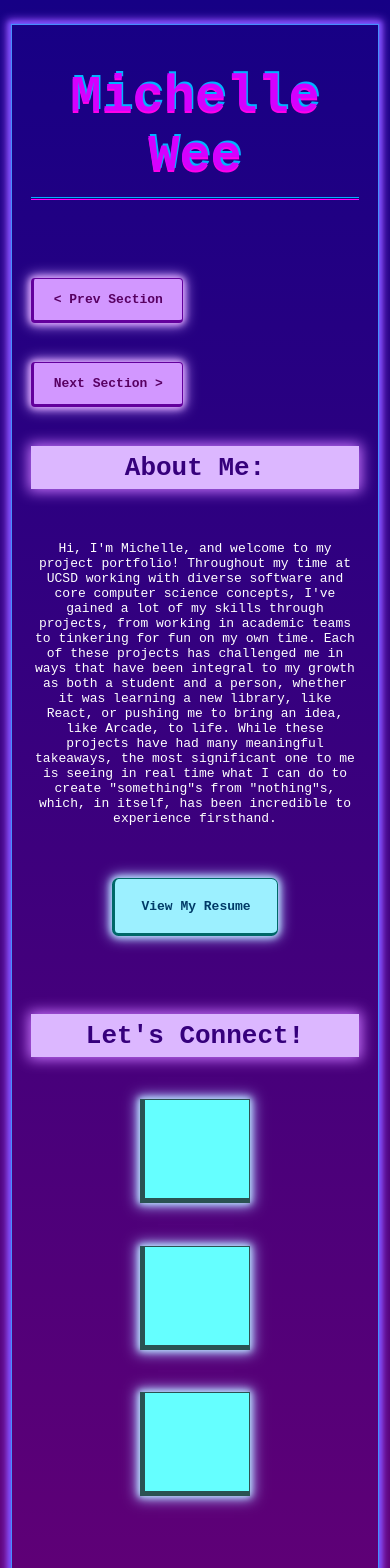
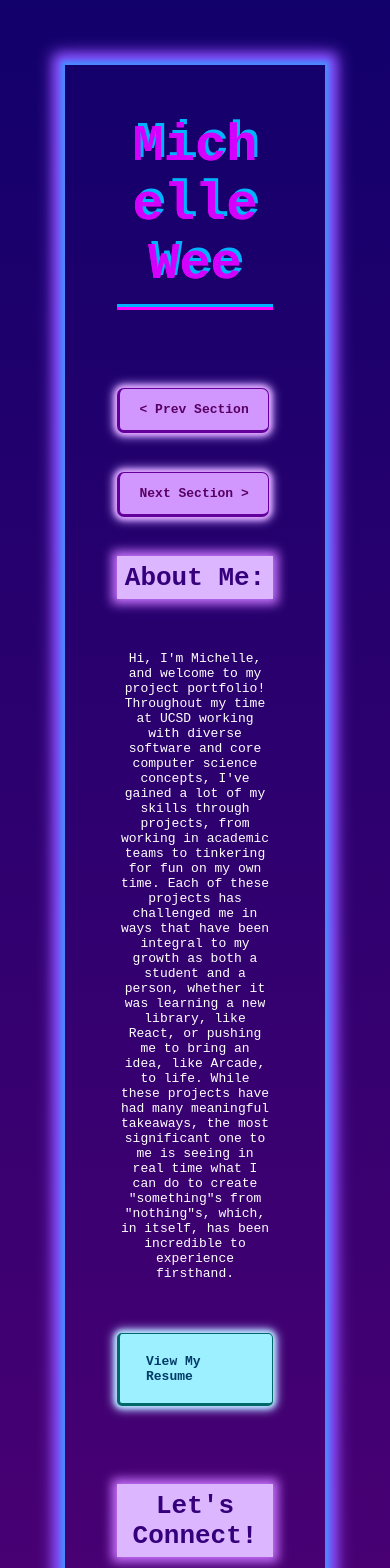
Before and after one commit to MichelleW1234/Michelles_Portfolio, a React (Vite) app in the folder Michelles_Portfolio/: page /#/home in a window 390 px wide. Shown: the top 1568 px of the page. Built offline with nearby package versions, Linux system fonts and the light colour scheme.

Commit message:
changing css units

```diff
--- a/Michelles_Portfolio/src/App.css
+++ b/Michelles_Portfolio/src/App.css
@@ -4,11 +4,17 @@
 
 }
 
+html {
+
+  font-size: 100%;
+
+}
+
 body{
 
+  min-height: 100vh;
   display: flex;
   flex-direction: column;
-  justify-content: center;
 
   gap: 5rem;
   padding: 4rem;
@@ -48,7 +54,7 @@ a, a:link, a:visited, a:hover {
 
 h1, h2, h3, h4, p {
 
-  margin: 0;
+  margin: 0rem;
 
 }
 
@@ -97,7 +103,8 @@ p, button, a {
   display: flex;
   flex-direction: column;
 
-  gap: 1em;
+  gap: 1rem;
+
 }
 
 
@@ -107,19 +114,19 @@ p, button, a {
 
   color: rgb(212, 0, 255);
   text-shadow:
-    0.3rem -0.25rem 0rem rgb(0, 179, 255),
-    0rem 0.2rem 0rem rgb(255, 0, 234);
+    3px -3px 0px rgb(0, 179, 255),
+    0px 0px 0px rgb(255, 0, 234);
 
 }
 
 
 .horizontalLine {
 
-  height: 0.2vh;
+  height: 3px;
   width: 100%;
 
   background-color: #ff00ff;
-  box-shadow: 0px -2px 0px rgb(0, 179, 255);
+  box-shadow: 0px -3px 0px rgb(0, 179, 255);
 
 }
 
@@ -128,26 +135,25 @@ p, button, a {
 
 /* Animations: */
 
-
 @keyframes glowing-body {
 
   0% {
     box-shadow:
-      0 0 1vh 1vh rgb(70, 143, 253),
-      0 0 2vh 1.5vh rgb(117, 79, 252),
-      0 0 3.5vh 2vh rgb(153, 80, 254);
+      0 0 5px 4px rgb(70, 143, 253),
+      0 0 10px 8px rgb(117, 79, 252),
+      0 0 15px 12px rgb(153, 80, 254);
   }
   50% {
     box-shadow:
-      0 0 1vh 1vh rgba(70, 143, 253, 0.383),
-      0 0 2vh 1.5vh rgba(116, 79, 252, 0.335),
-      0 0 3.5vh 2vh rgba(152, 80, 254, 0.373);
+      0 0 5px 4px rgb(70, 143, 253, 0.5),
+      0 0 10px 8px rgb(117, 79, 252, 0.5),
+      0 0 15px 12px rgb(153, 80, 254, 0.5);
   }
   100% {
     box-shadow:
-      0 0 1vh 1vh rgb(70, 143, 253),
-      0 0 2vh 1.5vh rgb(117, 79, 252),
-      0 0 3.5vh 2vh rgb(153, 80, 254);
+      0 0 5px 4px rgb(70, 143, 253),
+      0 0 10px 8px rgb(117, 79, 252),
+      0 0 15px 12px rgb(153, 80, 254);
   }
 
 }
@@ -158,18 +164,18 @@ p, button, a {
 
   0% {
     box-shadow:
-      0 0 0.5rem 0.1rem rgb(248, 194, 255),
-      0 0 1rem 0.2rem rgb(204, 138, 255);
+      0 0 5px 2px rgb(248, 194, 255),
+      0 0 10px 4px rgb(204, 138, 255);
   }
   50% {
     box-shadow:
-      0 0 0.5rem 0.1rem rgb(248, 194, 255, 0.5),
-      0 0 1rem 0.2rem rgb(204, 138, 255, 0.5);
+      0 0 5px 2px rgb(248, 194, 255, 0.5),
+      0 0 10px 4px rgb(204, 138, 255, 0.5);
   }
   100% {
     box-shadow:
-      0 0 0.5rem 0.1rem rgb(248, 194, 255),
-      0 0 1rem 0.2rem rgb(204, 138, 255);
+      0 0 5px 2px rgb(248, 194, 255),
+      0 0 10px 4px rgb(204, 138, 255);
   }
 
 }
@@ -179,18 +185,18 @@ p, button, a {
 
   0% {
     box-shadow:
-      0 0 0.5rem 0.1rem rgb(249, 88, 255),
-      0 0 1rem 0.2rem rgb(200, 106, 255);
+      0 0 5px 2px rgb(249, 88, 255),
+      0 0 10px 4px rgb(200, 106, 255);
   }
   50% {
     box-shadow:
-      0 0 0.5rem 0.1rem rgb(249, 88, 255, 0.5),
-      0 0 1rem 0.2rem rgb(200, 106, 255, 0.5);
+      0 0 5px 2px rgb(249, 88, 255, 0.5),
+      0 0 10px 4px rgb(200, 106, 255, 0.5);
   }
   100% {
     box-shadow:
-      0 0 0.5rem 0.1rem rgb(249, 88, 255),
-      0 0 1rem 0.2rem rgb(200, 106, 255);
+      0 0 5px 2px rgb(249, 88, 255),
+      0 0 10px 4px rgb(200, 106, 255);
   }
 
 }
@@ -202,18 +208,18 @@ p, button, a {
 
   0% {
     box-shadow:
-      0 0 0.5rem 0.1rem rgb(227, 169, 254),
-      0 0 1rem 0.2rem rgb(199, 156, 255);
+      0 0 5px 2px rgb(227, 169, 254),
+      0 0 10px 4px rgb(199, 156, 255);
   }
   50% {
     box-shadow:
-      0 0 0.5rem 0.1rem rgb(227, 169, 254, 0.5),
-      0 0 1rem 0.2rem rgb(199, 156, 255, 0.5);
+      0 0 5px 2px rgb(227, 169, 254, 0.5),
+      0 0 10px 4px rgb(199, 156, 255, 0.5);
   }
   100% {
     box-shadow:
-      0 0 0.5rem 0.1rem rgb(227, 169, 254),
-      0 0 1rem 0.2rem rgb(199, 156, 255);
+      0 0 5px 2px rgb(227, 169, 254),
+      0 0 10px 4px rgb(199, 156, 255);
   }
 
 }
@@ -223,18 +229,18 @@ p, button, a {
 
   0% {
     box-shadow:
-      0 0 0.5rem 0.1rem rgb(191, 88, 255),
-      0 0 1rem 0.2rem rgb(148, 71, 255);
+      0 0 5px 2px rgb(191, 88, 255),
+      0 0 10px 4px rgb(148, 71, 255);
   }
   50% {
     box-shadow:
-      0 0 0.5rem 0.1rem rgb(191, 88, 255, 0.5),
-      0 0 1rem 0.2rem rgb(148, 71, 255, 0.5);
+      0 0 5px 2px rgb(191, 88, 255, 0.5),
+      0 0 10px 4px rgb(148, 71, 255, 0.5);
   }
   100% {
     box-shadow:
-      0 0 0.5rem 0.1rem rgb(191, 88, 255),
-      0 0 1rem 0.2rem rgb(148, 71, 255);
+      0 0 5px 2px rgb(191, 88, 255),
+      0 0 10px 4px rgb(148, 71, 255);
   }
 
 }
@@ -245,18 +251,18 @@ p, button, a {
 
   0% {
     box-shadow:
-      0 0 0.5rem 0.1rem rgb(185, 229, 255),
-      0 0 1rem 0.2rem rgb(174, 195, 255);
+      0 0 5px 2px rgb(185, 229, 255),
+      0 0 10px 4px rgb(174, 195, 255);
   }
   50% {
     box-shadow:
-      0 0 0.5rem 0.1rem rgb(185, 229, 255, 0.5),
-      0 0 1rem 0.2rem rgb(174, 195, 255, 0.5);
+      0 0 5px 2px rgb(185, 229, 255, 0.5),
+      0 0 10px 4px rgb(174, 195, 255, 0.5);
   }
   100% {
     box-shadow:
-      0 0 0.5rem 0.1rem rgb(185, 229, 255),
-      0 0 1rem 0.2rem rgb(174, 195, 255);
+      0 0 5px 2px rgb(185, 229, 255),
+      0 0 10px 4px rgb(174, 195, 255);
   }
 
 }
@@ -266,18 +272,18 @@ p, button, a {
 
   0% {
     box-shadow:
-      0 0 0.5rem 0.1rem rgb(59, 172, 192),
-      0 0 1rem 0.2rem rgb(37, 121, 177);
+      0 0 5px 2px rgb(59, 172, 192),
+      0 0 10px 4px rgb(37, 121, 177);
   }
   50% {
     box-shadow:
-      0 0 0.5rem 0.1rem rgb(59, 172, 192, 0.5),
-      0 0 1rem 0.2rem rgb(37, 121, 177, 0.5);
+      0 0 5px 2px rgb(59, 172, 192, 0.5),
+      0 0 10px 4px rgb(37, 121, 177, 0.5);
   }
   100% {
     box-shadow:
-      0 0 0.5rem 0.1rem rgb(59, 172, 192),
-      0 0 1rem 0.2rem rgb(37, 121, 177);
+      0 0 5px 2px rgb(59, 172, 192),
+      0 0 10px 4px rgb(37, 121, 177);
   }
 
 }
@@ -288,18 +294,18 @@ p, button, a {
 
   0% {
     box-shadow:
-      0 0 0.5rem 0.1rem rgb(185, 205, 255),
-      0 0 1rem 0.2rem rgb(174, 174, 255);
+      0 0 5px 2px rgb(185, 205, 255),
+      0 0 10px 4px rgb(174, 174, 255);
   }
   50% {
     box-shadow:
-      0 0 0.5rem 0.1rem rgb(185, 205, 255, 0.5),
-      0 0 1rem 0.2rem rgb(174, 174, 255, 0.5);
+      0 0 5px 2px rgb(185, 205, 255, 0.5),
+      0 0 10px 4px rgb(174, 174, 255, 0.5);
   }
   100% {
     box-shadow:
-      0 0 0.5rem 0.1rem rgb(185, 205, 255),
-      0 0 1rem 0.2rem rgb(174, 174, 255);
+      0 0 5px 2px rgb(185, 205, 255),
+      0 0 10px 4px rgb(174, 174, 255);
   }
 
 }
@@ -309,25 +315,25 @@ p, button, a {
 
   0% {
     box-shadow:
-      0 0 0.5rem 0.1rem rgb(116, 139, 255),
-      0 0 1rem 0.2rem rgb(130, 95, 255);
+      0 0 5px 2px rgb(116, 139, 255),
+      0 0 10px 4px rgb(130, 95, 255);
   }
   50% {
     box-shadow:
-      0 0 0.5rem 0.1rem rgb(116, 139, 255, 0.5),
-      0 0 1rem 0.2rem rgb(130, 95, 255, 0.5);
+      0 0 5px 2px rgb(116, 139, 255, 0.5),
+      0 0 10px 4px rgb(130, 95, 255, 0.5);
   }
   100% {
     box-shadow:
-      0 0 0.5rem 0.1rem rgb(116, 139, 255),
-      0 0 1rem 0.2rem rgb(130, 95, 255);
+      0 0 5px 2px rgb(116, 139, 255),
+      0 0 10px 4px rgb(130, 95, 255);
   }
 
 }
 
 
 
-
+/*
 @keyframes glowing-body-mobile {
 
     0% {
@@ -350,36 +356,13 @@ p, button, a {
     }
 
 }
+*/
 
 
 
 @media (max-device-width: 1024px) and (orientation: portrait) and (hover: none) {
 
-  body{
 
-    background: linear-gradient(rgb(22, 0, 133), rgb(96, 0, 118));
-    padding-left: 5vw;
-    padding-right: 5vw;
-    padding-bottom: 5vh;
-    padding-top: 5vh;
 
-    font-family: monospace;
-
-    margin: 3vh 3vw;
-
-    animation: glowing-body-mobile 3s infinite;
-
-  }
-
-  .title{
-
-    text-align: center;
-
-    color: rgb(212, 0, 255);
-    text-shadow:
-      0.4vw -0.25vh 0px rgb(0, 179, 255),
-      0vw 0.2vh 0px rgb(255, 0, 234);
-
-  }
 
 }
--- a/Michelles_Portfolio/src/components/Homescreen/Homescreen.css
+++ b/Michelles_Portfolio/src/components/Homescreen/Homescreen.css
@@ -9,11 +9,10 @@
 
 .swipingContentScreen {
 
-  width: 100%;
   display: flex;
   flex-direction: column;
 
-  gap: 1rem;
+  gap: 3rem;
 
 }
 
@@ -27,7 +26,7 @@
 
   color: rgb(54, 0, 124);
   background-color: rgb(220, 183, 255);
-  box-shadow: 0 0 1rem 0.25rem rgb(202, 117, 255);
+  box-shadow: 0 0 10px 5px rgb(202, 117, 255);
 
 }
 
@@ -45,14 +44,14 @@
 .sectionSwipeButton {
 
   padding: 1rem 1.5rem;
-  border-radius: 0.3rem;
+  border-radius: 7px;
 
   color: rgb(88, 0, 98);
   background-color: rgb(210, 151, 255);
-  border-left: 0.25rem solid rgb(99, 0, 156);
-  border-bottom: 0.25rem solid rgb(99, 0, 156);
-  border-top: 0.1rem solid rgb(99, 0, 156);
-  border-right: 0.1rem solid rgb(99, 0, 156);
+  border-left: 3px solid rgb(99, 0, 156);
+  border-bottom: 3px solid rgb(99, 0, 156);
+  border-top: 1px solid rgb(99, 0, 156);
+  border-right: 1px solid rgb(99, 0, 156);
 
   animation: glowing-light-purple 3s infinite;
 
@@ -62,10 +61,10 @@
 
   color: white;
   background-color: rgb(113, 0, 170);
-  border-left: 0.25rem solid rgb(56, 0, 68);
-  border-bottom: 0.25rem solid rgb(56, 0, 68);
-  border-top: 0.1rem solid rgb(56, 0, 68);
-  border-right: 0.1rem solid rgb(56, 0, 68);
+  border-left: 3px solid rgb(56, 0, 68);
+  border-bottom: 3px solid rgb(56, 0, 68);
+  border-top: 1px solid rgb(56, 0, 68);
+  border-right: 1px solid rgb(56, 0, 68);
 
   animation: glowing-dark-purple 3s infinite;
 
@@ -74,13 +73,11 @@
 
 .sectionContainer {
 
-  margin-top: 5rem;
   display: flex;
   flex-direction: column;
   align-items: center;
   justify-content: center;
 
-  margin-top: 2rem;
   margin-bottom: 6rem;
   gap: 4rem;
 
--- a/Michelles_Portfolio/src/components/Homescreen/Homescreen.jsx
+++ b/Michelles_Portfolio/src/components/Homescreen/Homescreen.jsx
@@ -52,6 +52,7 @@ function Homescreen() {
       <div className = "portfolioContentScreen">
 
         <div className="swipingContentScreen">
+
           <div className="sectionSwipeButtonContainer">
             <button className="sectionSwipeButton" onClick = {() => prevSection()}> &lt; Prev Section</button>
             <button className = "sectionSwipeButton" onClick = {() => nextSection()}> Next Section &gt; </button>
@@ -76,6 +77,7 @@ function Homescreen() {
         <Contact/>
 
       </div>
+
     </>
   )
 }
--- a/Michelles_Portfolio/src/components/Homescreen/HomescreenComponents/Contact.css
+++ b/Michelles_Portfolio/src/components/Homescreen/HomescreenComponents/Contact.css
@@ -1,11 +1,3 @@
-.contactSection{
-
-    display: flex;
-    flex-direction: column;
-    align-items: center;
-
-}
-
 .contactContainer {
 
     display: flex;
@@ -14,27 +6,24 @@
     flex-wrap: wrap;
 
     gap: 3rem;
-    padding: 4rem;
 
 }
 
 .contactBox{
 
-    width: 10em;
-    height: 10em;
     display: flex;
     flex-direction: column;
     align-items: center;
     justify-content: center;
 
     border-radius: 50%;
-    padding: 1em;
+    padding: 2rem;
 
     background-color: rgb(101, 255, 255);
-    border-left: 0.6vh solid rgb(42, 82, 82);
-    border-bottom: 0.6vh solid rgb(42, 82, 82);
-    border-top: 0.15vh solid rgb(42, 82, 82);
-    border-right: 0.15vh solid rgb(42, 82, 82);
+    border-left: 4px solid rgb(42, 82, 82);
+    border-bottom: 4px solid rgb(42, 82, 82);
+    border-top: 1px solid rgb(42, 82, 82);
+    border-right: 1px solid rgb(42, 82, 82);
 
     animation: glowing-light-turquoise 3s infinite;
 
@@ -43,10 +32,10 @@
 .contactBox:hover{
 
     background-color: rgb(44, 147, 147);
-    border-left: 0.6vh solid rgb(19, 72, 72);
-    border-bottom: 0.6vh solid rgb(19, 72, 72);
-    border-top: 0.15vh solid rgb(19, 72, 72);
-    border-right: 0.15vh solid rgb(19, 72, 72);
+    border-left: 4px solid rgb(19, 72, 72);
+    border-bottom: 4px solid rgb(19, 72, 72);
+    border-top: 1px solid rgb(19, 72, 72);
+    border-right: 1px solid rgb(19, 72, 72);
 
     animation: glowing-dark-turquoise 3s infinite;
 
@@ -54,43 +43,15 @@
 
 .contactImage{
 
-    width: 55%;
+    height: 70px;
+    width: 70px;
 
 }
 
 
 @media (max-device-width: 1024px) and (orientation: portrait) and (hover: none){
 
-    .contactContainer{
 
-        display: flex;
-        flex-direction: column;
-        align-items: center;
 
-        gap: 5vh;
-        padding: 5vh 5vw;
-
-    }
-
-    .contactBox{
-
-        width: 8em;
-        height: 8em;
-
-        border-radius: 0;
-        display: flex;
-        flex-direction: column;
-        align-items: center;
-        justify-content: center;
-
-        padding: 1rem 4rem;
-
-    }
-
-    .contactImage{
-
-        max-width: 70%;
-
-    }
 
 }
--- a/Michelles_Portfolio/src/components/Homescreen/HomescreenComponents/Contact.jsx
+++ b/Michelles_Portfolio/src/components/Homescreen/HomescreenComponents/Contact.jsx
@@ -7,7 +7,7 @@ import GitHub from "../../../images/GitHub.svg";
 function Contact() {
 
   return (
-    <div className = "contactSection">
+    <div className = "sectionContainer">
 
       <h2 className = "subTitle"> Let's Connect! </h2>
 
--- a/Michelles_Portfolio/src/components/Homescreen/HomescreenComponents/Introduction.css
+++ b/Michelles_Portfolio/src/components/Homescreen/HomescreenComponents/Introduction.css
@@ -8,14 +8,14 @@
 .resumeButton {
 
   padding: 1.5rem 2rem;
-  border-radius: 0.5rem;
+  border-radius: 5px;
 
   color: rgb(0, 58, 103);
   background-color: rgb(156, 240, 255);
-  border-left: 0.3rem solid rgb(0, 104, 104);
-  border-bottom: 0.3rem solid rgb(0, 104, 104);
-  border-top: 0.1rem solid rgb(0, 104, 104);
-  border-right: 0.1rem solid rgb(0, 104, 104);
+  border-left: 3.5px solid rgb(0, 104, 104);
+  border-bottom: 3.5px solid rgb(0, 104, 104);
+  border-top: 1px solid rgb(0, 104, 104);
+  border-right: 1px solid rgb(0, 104, 104);
 
   animation: glowing-light-turquoise 3s infinite;
 
@@ -25,10 +25,10 @@
 
   color: white;
   background-color: rgb(82, 93, 255);
-  border-left: 0.3rem solid rgb(29, 33, 95);
-  border-bottom: 0.3rem solid rgb(29, 33, 95);
-  border-top: 0.1rem solid rgb(29, 33, 95);
-  border-right: 0.1rem solid rgb(29, 33, 95);
+  border-left: 3.5px solid rgb(29, 33, 95);
+  border-bottom: 3.5px solid rgb(29, 33, 95);
+  border-top: 1px solid rgb(29, 33, 95);
+  border-right: 1px solid rgb(29, 33, 95);
 
   animation: glowing-dark-blue 3s infinite;
 
```
Also changed, not shown: Michelles_Portfolio/src/components/Homescreen/HomescreenComponents/Projects.css (+20 -22 lines), Michelles_Portfolio/src/components/Homescreen/HomescreenComponents/Skills.css (+9 -25 lines), Michelles_Portfolio/src/components/Homescreen/HomescreenComponents/SkillsComponents/SkillsExpandedCard.css (+12 -12 lines), Michelles_Portfolio/src/components/ProjectScreens/Projectscreen.css (+26 -31 lines). Lines whose indentation alone changed are shown as unchanged.
